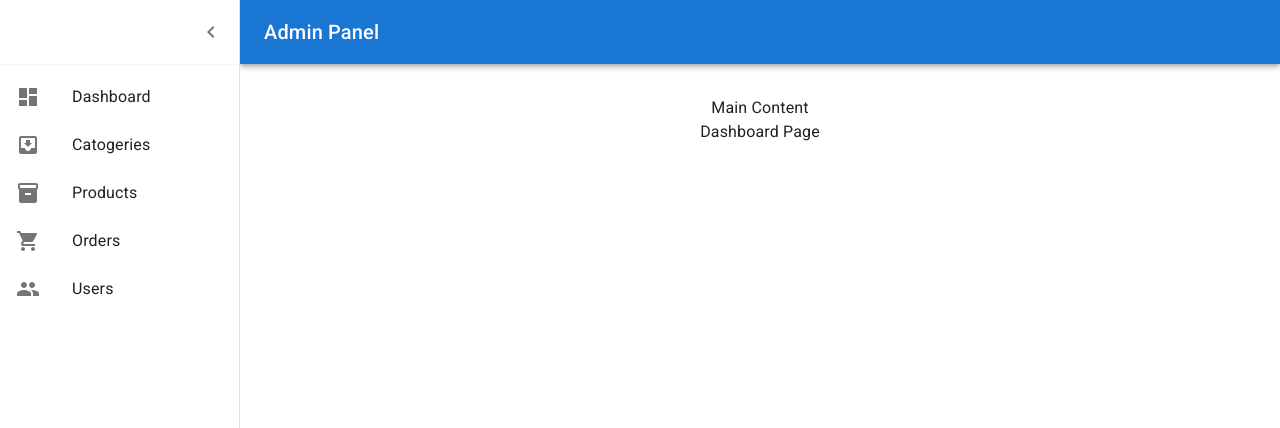
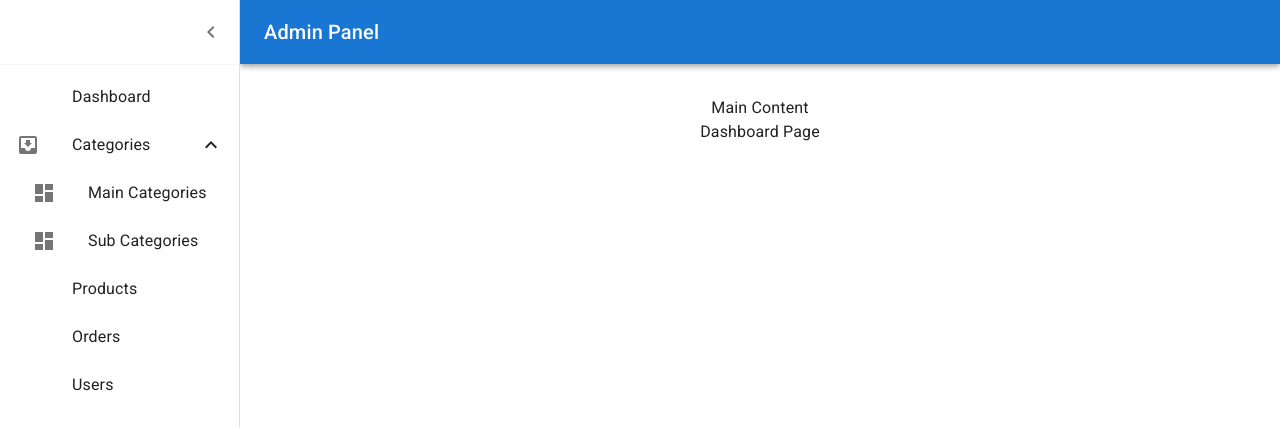
Before and after one commit to sjoshi704/admin-portal-project, a React (Create React App) app: page /login in a window 1280 px wide. Both pictures are taken after typing "name@example.com", "Sample123" into the empty fields and a click on the button "SIGN IN". Shown: the top 428 px of the page. Built offline with nearby package versions, Linux system fonts and the light colour scheme.

Commit message:
Sub Catogeries added

```diff
--- a/src/Pages/PagesComponent.js
+++ b/src/Pages/PagesComponent.js
@@ -25,12 +25,17 @@
 import InventoryIcon from '@mui/icons-material/Inventory';
 import ShoppingCartIcon from '@mui/icons-material/ShoppingCart';
 import MoveToInboxIcon from '@mui/icons-material/MoveToInbox';
+import ExpandLess from '@mui/icons-material/ExpandLess';
+import ExpandMore from '@mui/icons-material/ExpandMore';
+import StarBorder from '@mui/icons-material/StarBorder';
+import Collapse from '@mui/material/Collapse';
 const drawerWidth = 240;
 
 
 
 export function PagesComponent() {
   const [open, setOpen] = React.useState(true);
+  const [menuOpen, setMenuOpen] = React.useState(true);
   const theme = useTheme();
   const handleDrawerOpen = () => {
     setOpen(true);
@@ -40,9 +45,9 @@
     setOpen(false);
   };
 
-  const navigate=useNavigate()
-  const isAuthenticated =useAuth()
-  useEffect(()=>{
+  const navigate = useNavigate()
+  const isAuthenticated = useAuth()
+  useEffect(() => {
 
     // if(!isAuthenticated){
     //   navigate('/login')
@@ -70,7 +75,7 @@
       </AppBar>
       <Drawer
         sx={{
-          width: open ? drawerWidth:0 ,
+          width: open ? drawerWidth : 0,
           flexShrink: 0,
           '& .MuiDrawer-paper': {
             width: drawerWidth,
@@ -89,22 +94,46 @@
         <Divider />
         <List>
           {[
-            {title:'Dashboard',route:'dashboard',icons:<DashboardIcon/>},
-            {title:'Catogeries',route:'catogeries',icons:<MoveToInboxIcon/>},
-            {title:'Products',route:'products',icons:<InventoryIcon/>},
-            {title:'Orders',route:'orders',icons:<ShoppingCartIcon/>},
-            {title:'Users',route:'users',icons:<PeopleIcon/>}
+            { title: 'Dashboard', route: 'dashboard', icons: <DashboardIcon /> },
+            {
+              title: 'Categories', route: 'categories', icon: <InboxIcon />, isCollapsable: true,
+              children: [
+                { title: 'Main Categories', route: 'categories/main-categories', icon: <DashboardIcon /> },
+                { title: 'Sub Categories', route: 'categories/sub-categories', icon: <DashboardIcon /> }
+              ]
+            },
+            { title: 'Products', route: 'products', icons: <InventoryIcon /> },
+            { title: 'Orders', route: 'orders', icons: <ShoppingCartIcon /> },
+            { title: 'Users', route: 'users', icons: <PeopleIcon /> }
           ].map((obj, index) => (
-            <ListItem key={obj.title} disablePadding onClick={()=>{
+            <React.Fragment key={obj.title}>
+              <ListItemButton onClick={() => {
                 navigate(obj.route)
+                if (obj.isCollapsable) {
+                  setMenuOpen(!menuOpen)
+                }
               }}>
-              <ListItemButton>
                 <ListItemIcon>
-                  {obj.icons}
+                  {obj.icon}
                 </ListItemIcon>
                 <ListItemText primary={obj.title} />
+                {obj.isCollapsable && <>
+                  {menuOpen ? <ExpandLess /> : <ExpandMore />}
+                </>}
               </ListItemButton>
-            </ListItem>
+              {obj.isCollapsable && <Collapse in={menuOpen} timeout="auto" unmountOnExit>
+                <List component="div" disablePadding>
+                  {obj.children.map(child => {
+                    return <ListItemButton sx={{ pl: 4 }} onClick={() => navigate(child.route)}>
+                      <ListItemIcon>
+                        {child.icon}
+                      </ListItemIcon>
+                      <ListItemText primary={child.title} />
+                    </ListItemButton>
+                  })}
+                </List>
+              </Collapse>}
+            </React.Fragment>
           ))}
         </List>
       </Drawer>
```
Lines whose indentation alone changed are shown as unchanged.
